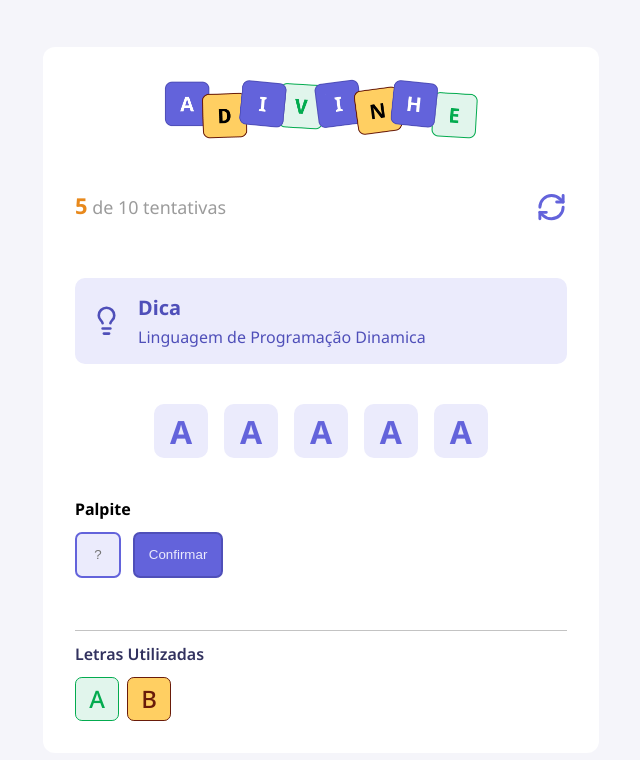
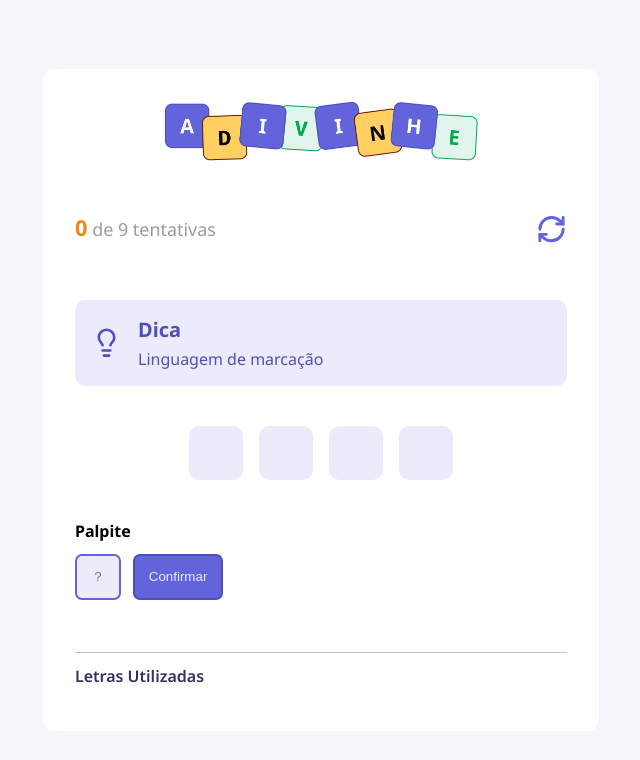
Before and after one commit to tawhinchiang/adivinhe, a React (Vite) app: page / in a window 1280 px wide. Shown: the top 760 px of the page, without its empty margins (319-959 px from the left). Built offline with nearby package versions, Linux system fonts and the light colour scheme.

Commit message:
Criando funcionalidades e validações

```diff
--- a/src/App.tsx
+++ b/src/App.tsx
@@ -1,44 +1,120 @@
 import styles from './app.module.css';
+import { useEffect, useState } from 'react';
+import { WORDS } from './utils/words';
+import type { Challenge } from './utils/words';
 
 import { Header } from './components/Header';
 import { Tip } from './components/Tip';
 import { Letter } from './components/Letter';
 import { Input } from './components/Input';
 import { Button } from './components/Button';
-import { LettersUsed } from './components/LettersUsed';
+import { LettersUsed, type LettersUsedProps } from './components/LettersUsed';
+const ATTEMPTS_MARGIN = 5;
 
 export default function App() {
+  const [score, setScore] = useState(0)
+  const [letter, setLetter] = useState('')
+  const [lettersUsed, setLettersUsed] = useState<LettersUsedProps[]>([])
+  const [challenge, setChallenge] = useState<Challenge | null>(null);
+
+  function startGame() {
+    const index = Math.floor(Math.random() * WORDS.length);
+    const randomWord = WORDS[index];
+    setChallenge(randomWord);
+    setScore(0);
+    setLetter('');
+    setLettersUsed([]);
+  }
+
+  function handleConfirm() {
+    if (!challenge) {
+      return
+    }
+    if (!letter.trim()) {
+      return alert('Digite uma letra')
+    }
+    const value = letter.toUpperCase()
+    const exists = lettersUsed.find((used) => used.value.toUpperCase() === value)
+
+    if (exists) {
+      setLetter('')
+      return alert('Letra já utilizada: ' + value)
+    }
+
+    const hits = challenge.word.toUpperCase().split('').filter((char) => char === value).length
+    const correct = hits > 0
+    const currentScore = score + hits
+
+
+    setLettersUsed((prevState) => [...prevState, { value, correct }])
+    setScore(currentScore)
+    setLetter('')
+  }
+
   function handleRestartGame() {
+    const isConfirmed =window.confirm('Tem certeza que deseja reiniciar o jogo?')
+    if(isConfirmed){
+      startGame()
+    }
+  }
+  function endGame(message: string) {
+    alert(message)
+    startGame();
+  } {
 
+    useEffect(() => {
+      startGame();
+    }, []);
+
+    useEffect(() => {
+      if (!challenge) {
+        return
+      }
+
+      setTimeout(() => {
+        if (score === challenge.word.length) {
+         return endGame('Parabéns, você venceu!')
+          startGame();
+        }
+        const attempptsLimit= challenge.word.length + ATTEMPTS_MARGIN
+        if(lettersUsed.length === attempptsLimit){
+          return endGame('Que pena, você usou todas as tentativas! A palavra era: ' + challenge.word)
+        }
+      }, 200)
+    }, [score, lettersUsed.length])
+
+    if (!challenge) {
+      return
     }
 
     return (
       <div className={styles.container}>
         <main>
-        <Header current={5} max={10} onRestart={handleRestartGame} />
+          <Header current={lettersUsed.length} max={challenge?.word.length + ATTEMPTS_MARGIN} onRestart={handleRestartGame} />
 
-        <Tip tip="Linguagem de Programação Dinamica" />
+          <Tip tip={challenge?.tip} />
           <div className={styles.word}>
+            {
+              challenge.word.split("").map((letter, index) => {
+                const letterUsed = lettersUsed.find(used => used.value.toUpperCase() === letter.toUpperCase())
+                return <Letter key={index} value={letterUsed?.value} color={letterUsed?.correct ? "correct" : "default"} />
+              })
 
-          <Letter value="A" />
-          <Letter value="A" />
-          <Letter value="A" />
-          <Letter value="A" />
-          <Letter value="A" />
+            }
+
+
+
+
 
           </div>
 
-        <h4>
-          Palpite
-        </h4>
+          <h4>Palpite</h4>
           <div className={styles.guess}>
-          <Input autoFocus maxLength={1} placeholder='?' />
-          <Button title="Confirmar" />
+            <Input autoFocus maxLength={1} placeholder="?" value={letter} onChange={(e) => setLetter(e.target.value)} />
+            <Button title="Confirmar" onClick={handleConfirm} />
           </div>
-        <LettersUsed />
+          <LettersUsed data={lettersUsed} />
         </main>
-
-
       </div>
-  )
-}
+    );
+  }}
--- a/src/components/Letter/index.tsx
+++ b/src/components/Letter/index.tsx
@@ -1,22 +1,25 @@
-
 import styles from './styles.module.css';
 
 type Props = {
-    value?: string
-    size?: "default" | "small"
-    color?: "dafault"| "correct" | "wrong"
+  value?: string;
+  size?: 'default' | 'small';
+  color?: 'default' | 'correct' | 'wrong';
+};
+
+export function Letter({
+  value = '',
+  size = 'default',
+  color = 'default',
+}: Props) {
+  return (
+    <div
+      className={`${styles.letter}
+            ${size === 'small' && styles.letterSmall}
+            ${color === 'correct' && styles.letterCorrect}
+            ${color === 'wrong' && styles.letterWrong}
+            `}
+    >
+      <span>{value}</span>
+    </div>
+  );
 }
-
-
-export function Letter({ value = "", size = "default", color = "dafault" }: Props) {
-    return (
-        <div className={
-            `${styles.letter}
-            ${size === "small" && styles.letterSmall}
-            ${color === "correct" && styles.letterCorrect}
-            ${color === "wrong" && styles.letterWrong}
-            `}>
-            <span>{value}</span>
-        </div>
-    )
-}
--- a/src/components/LettersUsed/index.tsx
+++ b/src/components/LettersUsed/index.tsx
@@ -3,21 +3,32 @@
 
 import { Letter } from '../Letter';
 
-// type Props ={
-//     lettersUsed?: string
-// }
-export function LettersUsed() {
+export type LettersUsedProps = {
+    value: string
+    correct: boolean
+}
+
+type Props = {
+    data: LettersUsedProps[]
+}
+
+export function LettersUsed({ data }: Props) {
 
     return (
         <div className={styles.lettersUsed}>
 
             <h5>Letras Utilizadas</h5>
             <div >
-                <Letter value = "A" size = "small" color = "correct"/>
-                <Letter value = "B" size = "small" color = "wrong"/>
+                {
+                    data.map(({ value, correct }) => (
+                        <Letter key={value} value={value} size="small" color={correct ? "correct" : "wrong"} />
+                    ))
+                }
 
 
-                </div>
+
+
+            </div>
 
         </div>)
 }
--- a/src/utils/words.ts
+++ b/src/utils/words.ts
@@ -1,17 +1,17 @@
 export type Challenge = {
-  id: number
-  word: string
-  tip: string
-}
+  id: number;
+  word: string;
+  tip: string;
+};
 
 export const WORDS: Challenge[] = [
-  { id: 1, word: "CSS", tip: "Linguagem de estilos" },
-  { id: 2, word: "REACT", tip: "Biblioteca para criar interfaces Web" },
-  { id: 3, word: "HTML", tip: "Linguagem de marcação" },
+  { id: 1, word: 'CSS', tip: 'Linguagem de estilos' },
+  { id: 2, word: 'REACT', tip: 'Biblioteca para criar interfaces Web' },
+  { id: 3, word: 'HTML', tip: 'Linguagem de marcação' },
   {
     id: 4,
-    word: "Javascript",
-    tip: "Uma das linguagens de programação mais utilizadas no mundo",
+    word: 'JAVASCRIPT',
+    tip: 'Uma das linguagens de programação mais utilizadas no mundo',
   },
-  { id: 5, word: "Typescript", tip: "Para adicionar tipagem no Javascript" },
-]
+  { id: 5, word: 'TYPESCRIPT', tip: 'Para adicionar tipagem no JavaScript' },
+];
```
Also changed, not shown: src/components/Tip/index.tsx (+8 -6 lines). Lines whose indentation alone changed are shown as unchanged.
